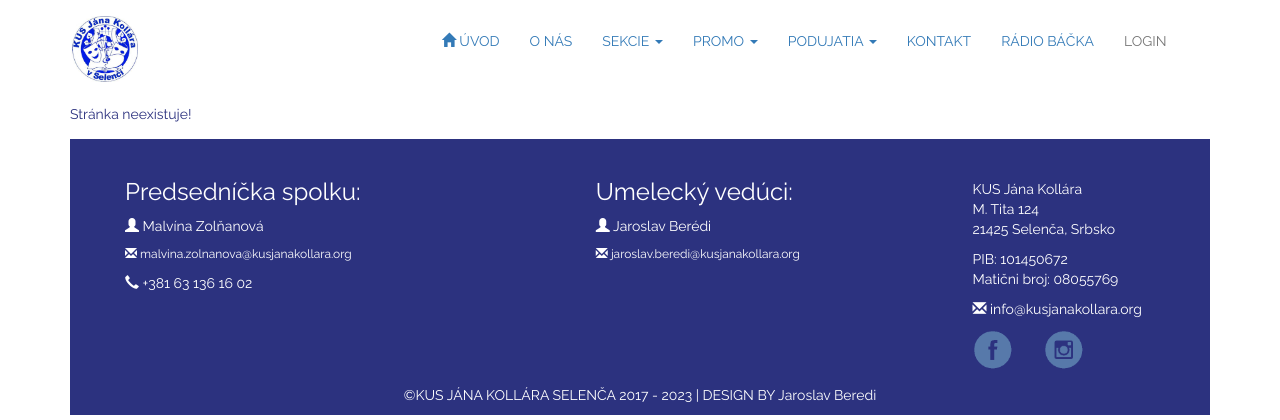
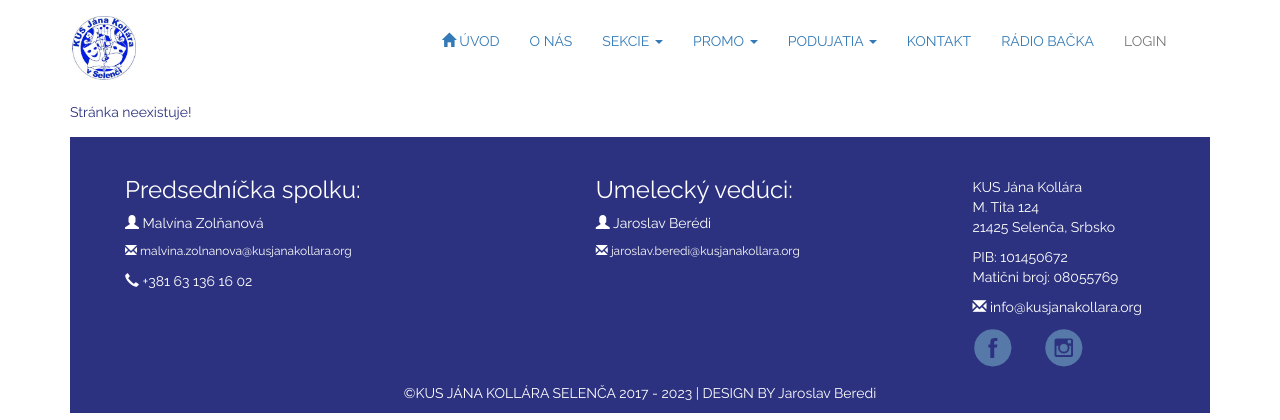
Before and after one commit to beredi/KUS-CMS, a PHP site: page /about.php in a window 1280 px wide. Shown: the top 420 px of the page. Run offline with PHP 8.4, Linux system fonts and the light colour scheme; data comes from the database, SQL or seed files in the repository; some libraries are stand-ins or nearby versions.

Commit message:
SEO optimalization of images

```diff
--- a/includes/footer.php
+++ b/includes/footer.php
@@ -28,10 +28,10 @@ function footer($whatKindOfPage)
 
                 <div class="row">
                     <div class="col-lg-3 col-md-3 col-sm-6 col-xs-6">
-                        <a href="https://www.facebook.com/kusjanakollara/" target="_blank"><img class="img-responsive linkO" alt="fb link" src="images/facebook.png" title="Facebook Link"></a>
+                        <a href="https://www.facebook.com/kusjanakollara/" target="_blank"><img class="img-responsive linkO" width="100%" height="100%" alt="fb link" src="images/facebook.png" title="Facebook Link"></a>
                     </div>
                     <div class="col-lg-3 col-md-3 col-sm-6 col-xs-6">
-                        <a href="https://www.instagram.com/kus_jana_kollara/" target="_blank"><img class="img-responsive linkO" alt="instagram link" src="images/instagram.png" title="Instagram Link"></a>
+                        <a href="https://www.instagram.com/kus_jana_kollara/" target="_blank"><img class="img-responsive linkO" width="100%" height="100%" alt="instagram link" src="images/instagram.png" title="Instagram Link"></a>
                     </div>
                 </div>
             </div>
--- a/includes/navbar.php
+++ b/includes/navbar.php
@@ -1,20 +1,8 @@
 <div class="row top navbar">
     <div class="col-lg-1 col-lg-offset-0 col-md-1 col-md-offset-0 col-sm-6 col-sm-offset-3 col-xs-6 col-xs-offset-3">
-
-        <img class="img-responsive" src="images/kus-jana-kollara-selenca.jpg" alt="Kultúrno-umelecký spolok Jána Kollára zo Selenče">
+        <img width="65px" height="65px" class="hidden-sm hidden-xs" src="images/kus-jana-kollara-selenca.jpg" alt="Kultúrno-umelecký spolok Jána Kollára zo Selenče">
+        <img width="100%" height="100%" class="hidden-md hidden-lg" src="images/kus-jana-kollara-selenca.jpg" alt="Kultúrno-umelecký spolok Jána Kollára zo Selenče">
     </div>
-    <!--<div class="col-lg-4 hidden-md hidden-sm hidden-xs headerText top">
-        <p> KULTÚRNO UMELECKÝ SPOLOK <br>
-            <span class="bold"> JÁNA KOLLÁRA </span> SELENČA</p>
-    </div>
-    <div class="hidden-lg col-md-3 hidden-sm hidden-xs headerTextMd topMd">
-        <p> KULTÚRNO UMELECKÝ SPOLOK <br>
-            <span class="bold"> JÁNA KOLLÁRA </span> SELENČA</p>
-    </div>
-    <div class="hidden-lg hidden-md col-sm-12 col-xs-12 headerTextSm text-center top">
-        <p> KULTÚRNO UMELECKÝ SPOLOK <br>
-            <span class="bold"> JÁNA KOLLÁRA </span> SELENČA</p>
-    </div>-->
 
     <div class="navbar-header">
         <button type="button" class="navbar-toggle collapsed btn btn-lg " data-toggle="collapse" data-target="#navbar-collapse">
@@ -63,7 +51,7 @@
                     </ul>
                 </li>
                 <li><a href="contact">KONTAKT</a></li>
-                <li><a href="https://youtube.com/playlist?list=PL5TOFzYQgXD803XLd-g8Pmsx1QXmPz6wN&si=vH6o6DeTUlBlDhUW" target="_blank">RÁDIO BÁČKA</a></li>
+                <li><a href="https://youtube.com/playlist?list=PL5TOFzYQgXD803XLd-g8Pmsx1QXmPz6wN&si=vH6o6DeTUlBlDhUW" target="_blank">RÁDIO BAČKA</a></li>
                 <li><a href="login" class="text-muted">LOGIN</a></li>
             </ul>
         </div>
--- a/index.php
+++ b/index.php
@@ -64,7 +64,7 @@ include 'includes/header.php';
 
 						echo "\">
                 <div style=\"width: 100%; height: 640px;\">
-                    <img src=\"images/articles/$post_image\"  alt=\"$post_title\" style=\"width: 100%; margin: auto 0;\">
+                    <img src=\"images/articles/$post_image\"  alt=\"$post_title\" width=\"100%\" height=\"auto\" style=\"width: 100%; margin: auto 0;\">
                 </div>
                 <div class=\"carousel-caption\">
                     <h2 class=\"carousel-title\">$post_title</h2>
@@ -105,7 +105,7 @@ include 'includes/header.php';
 
 						echo "\">
                 <div style=\"width: 100%; height: 640px;\">
-                    <img src=\"images/articles/$post_image\"  alt=\"$post_title\" style=\"width: 100%; margin: auto 0;\">
+                    <img src=\"images/articles/$post_image\"  alt=\"$post_title\" style=\"width: 100%; margin: auto 0;\" width=\"100%\" height=\"auto\">
                 </div>
                 <div class=\"carousel-caption\">
                     <h2 class=\"carousel-caption\">$post_title</h2>
@@ -162,7 +162,7 @@ include 'includes/header.php';
 				echo "
             <div class=\"media\">
                 <div class=\"media-top top\">
-                    <a href=\"clanok.php?p_id=$post_id\"><img src=\"images/articles/$post_image\" class=\"media-object\" style=\"width:100%\" alt=\"$post_title\"></a>
+                    <a href=\"clanok.php?p_id=$post_id\"><img src=\"images/articles/$post_image\" class=\"media-object\" style=\"width:100%\" alt=\"$post_title\" width=\"100%\" height=\"auto\"></a>
                 </div>
                 <div class=\"media-body\" style='border: 0; border-bottom: 1px solid rgba(44,50,127,0.1);'>
                     <h3 class=\"media-heading\"><a href=\"clanok.php?p_id=$post_id\">$post_title</a></h3>
```
